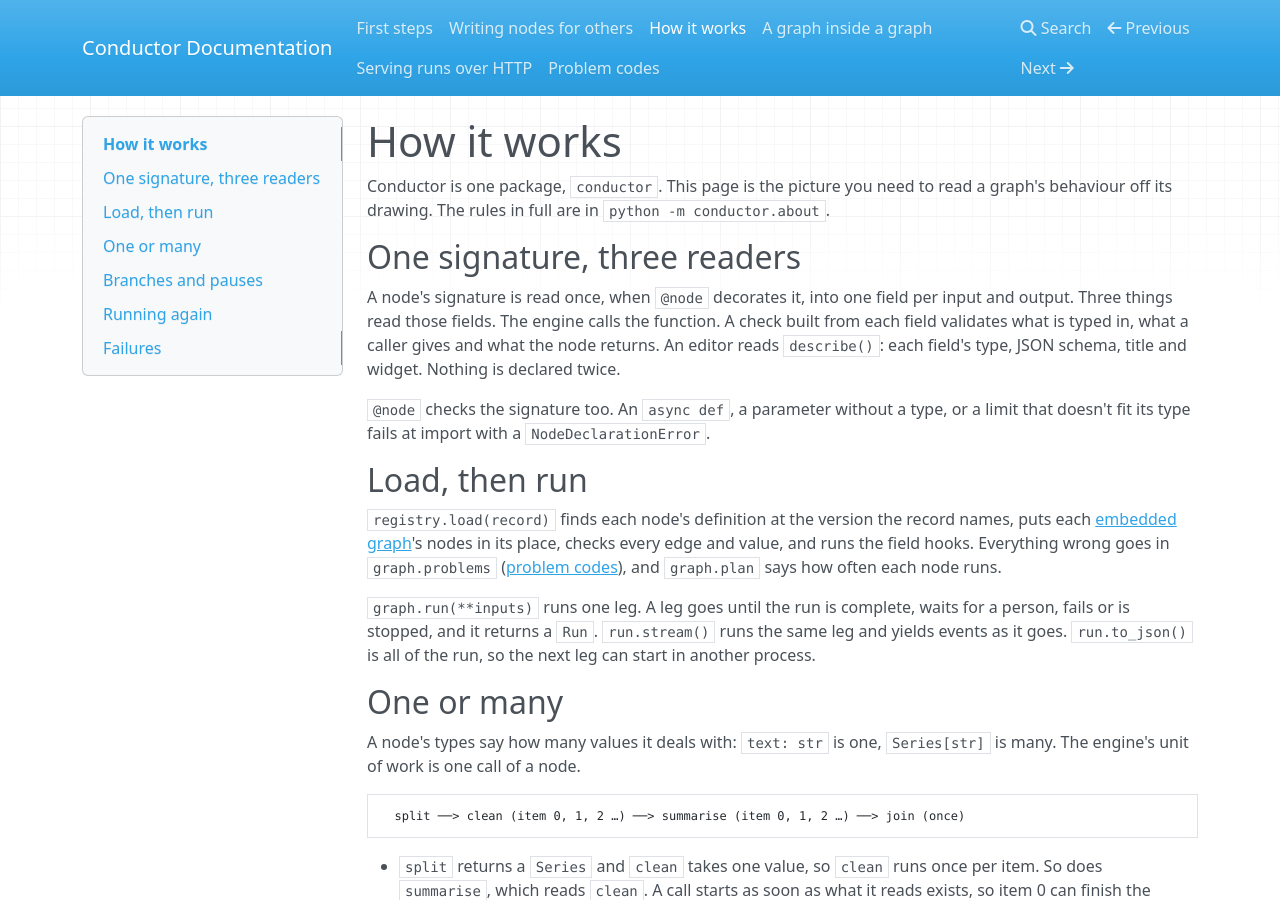
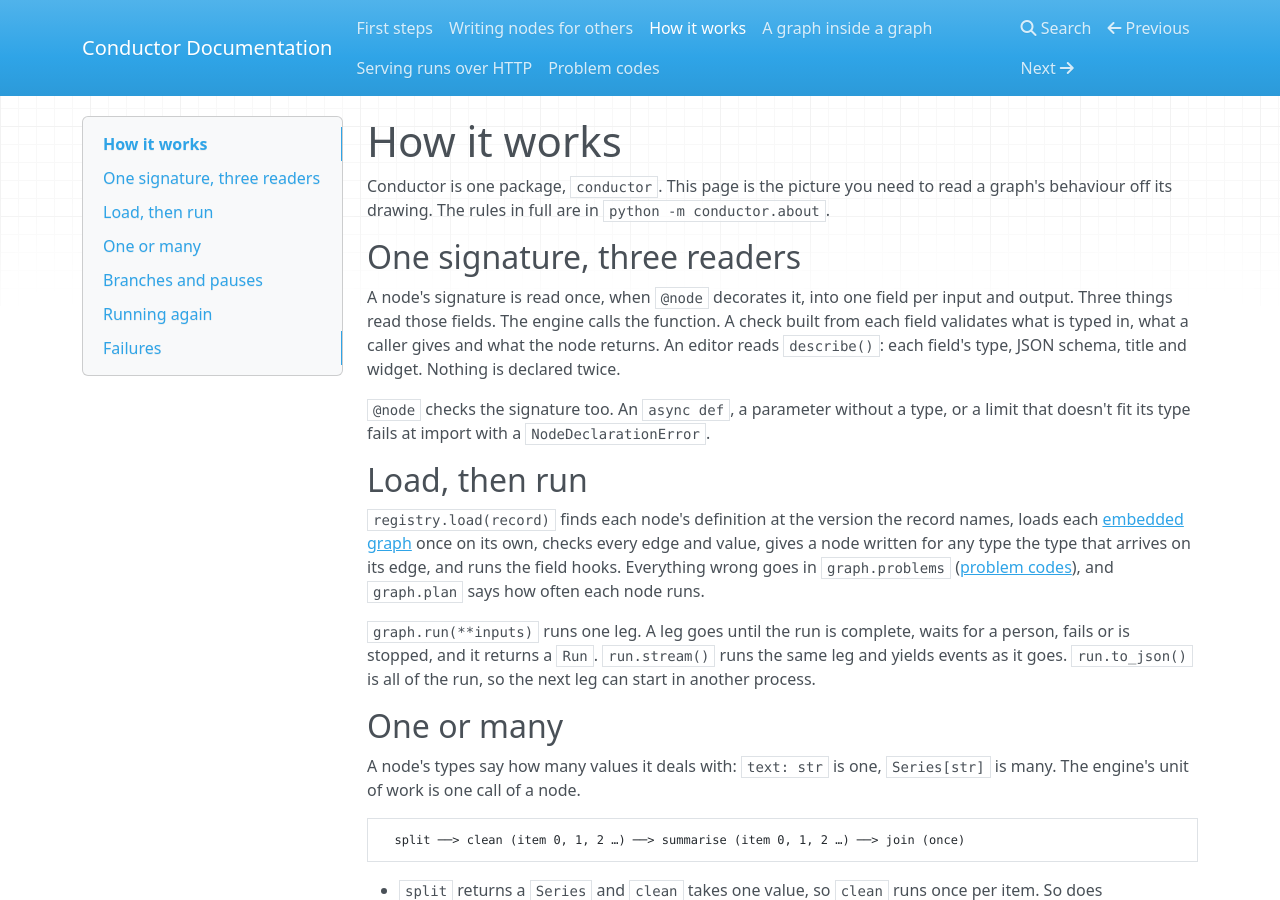
Before and after one commit to syv-ai/conductor, an MkDocs documentation site: the page built from docs/OVERVIEW.md, in a window 1280 px wide and 900 px high. Built offline with MkDocs 1.6.1, drawn with Linux system fonts in a browser that asks for light colours; nearby versions of some CDN libraries.

Commit message:
docs(messages, overview): a failed hook says to check what is wired too, several edges into one input no longer reads as a table join, a stale answer says another question waits there; the overview says a stored graph loads on its own

```diff
--- a/docs/OVERVIEW.md
+++ b/docs/OVERVIEW.md
@@ -10,7 +10,7 @@
 
 ## Load, then run
 
-`registry.load(record)` finds each node's definition at the version the record names, puts each [embedded graph](embedded-graphs.md)'s nodes in its place, checks every edge and value, and runs the field hooks. Everything wrong goes in `graph.problems` ([problem codes](problems.md)), and `graph.plan` says how often each node runs.
+`registry.load(record)` finds each node's definition at the version the record names, loads each [embedded graph](embedded-graphs.md) once on its own, checks every edge and value, gives a node written for any type the type that arrives on its edge, and runs the field hooks. Everything wrong goes in `graph.problems` ([problem codes](problems.md)), and `graph.plan` says how often each node runs.
 
 `graph.run(**inputs)` runs one leg. A leg goes until the run is complete, waits for a person, fails or is stopped, and it returns a `Run`. `run.stream()` runs the same leg and yields events as it goes. `run.to_json()` is all of the run, so the next leg can start in another process.
 
```
Also changed, not shown: docs/problems.md (+3 -3 lines), 2 other files.
